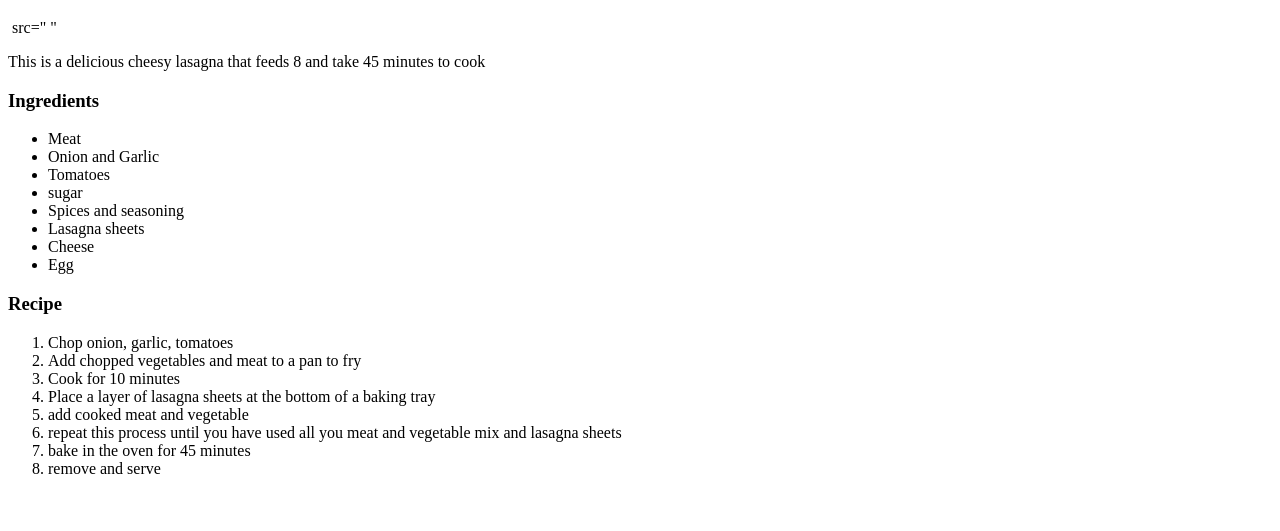
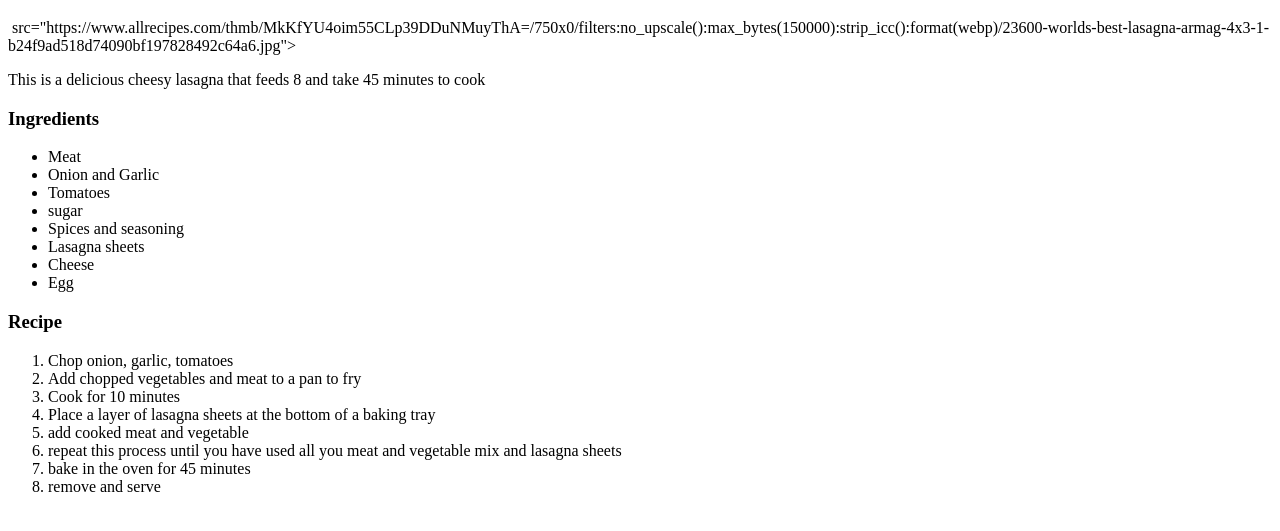
Before and after one commit to B3nz52/odin-recipe, a plain HTML site: page recipes/lasagna.html in a window 1280 px wide. Shown: the part 61-592 px from the top of the page. Drawn offline with Linux system fonts and the light colour scheme.

Commit message:
lasagna.html

```diff
--- a/recipes/lasagna.html
+++ b/recipes/lasagna.html
@@ -8,7 +8,8 @@
          <body>
 
             <h1>Lasagna</h1>
-            <img> src=" "
+            <img> src="https://www.allrecipes.com/thmb/MkKfYU4oim55CLp39DDuNMuyThA=/750x0/filters:no_upscale():max_bytes(150000):strip_icc():format(webp)/23600-worlds-best-lasagna-armag-4x3-1-b24f9ad518d74090bf197828492c64a6.jpg">
+
             <p>This is a delicious cheesy lasagna that feeds 8 and take 45 minutes to cook</p>
 
             <h3>Ingredients</h3>
```
